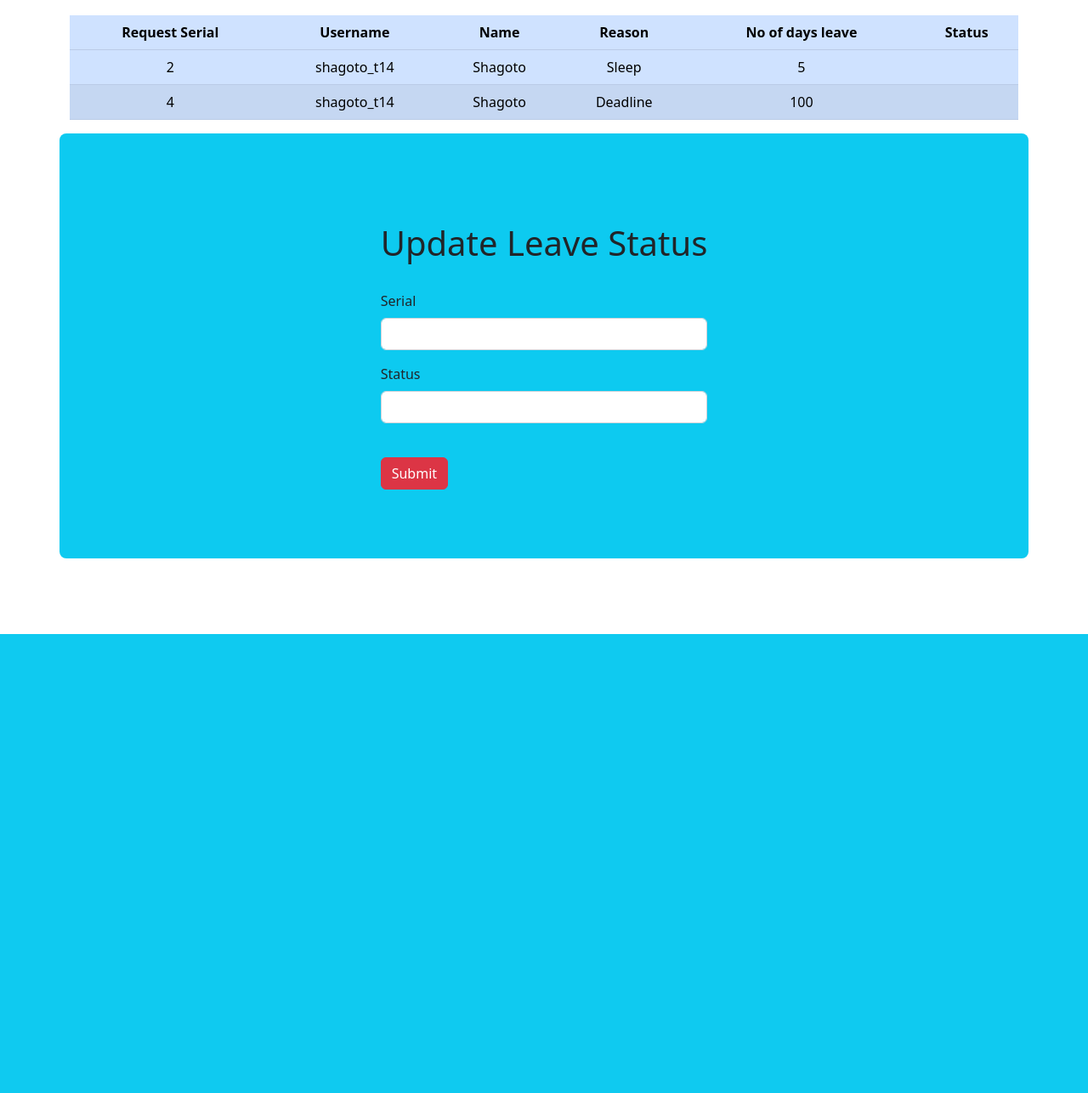
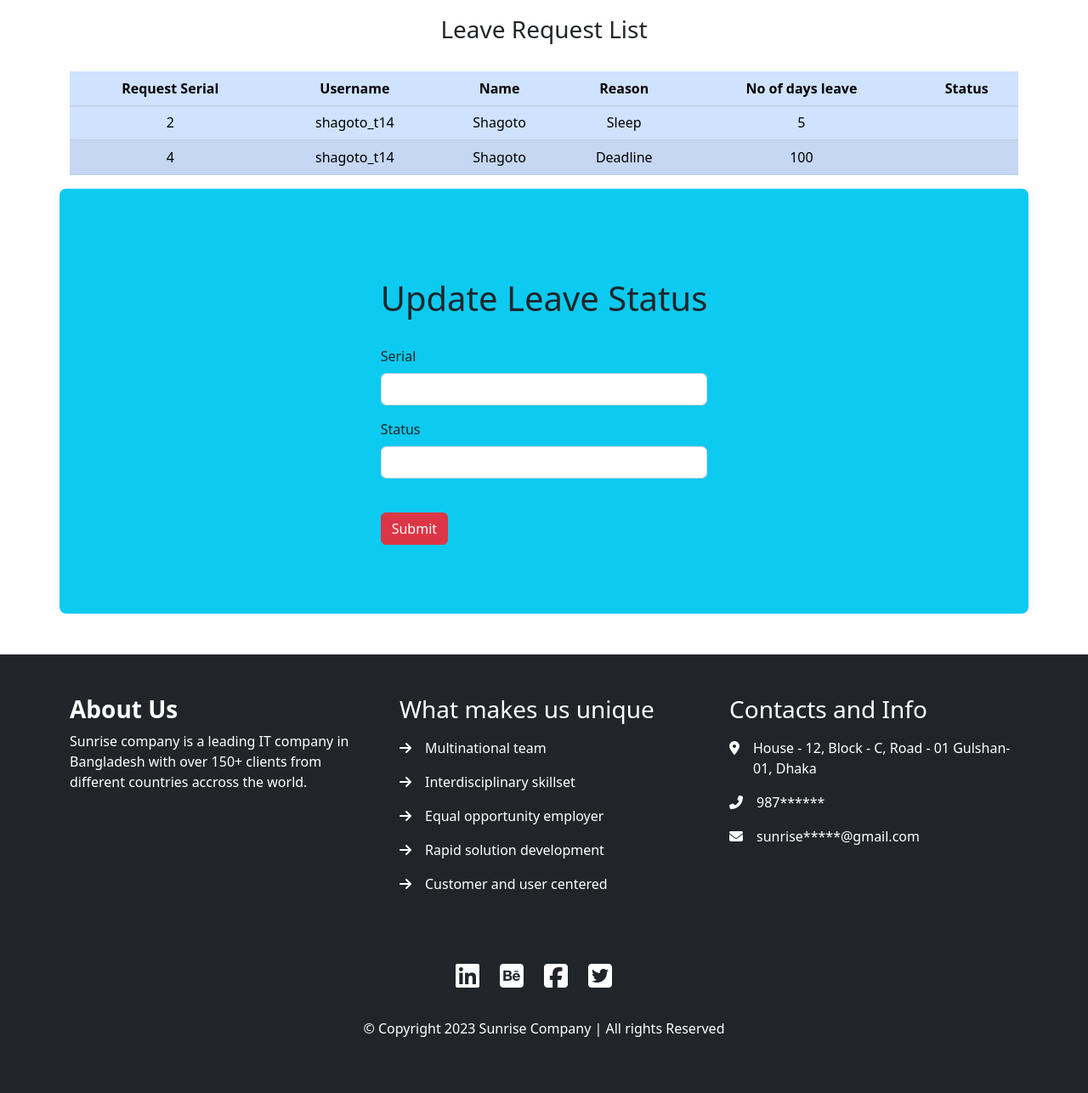
Before and after one commit to shuvo-99/470-project, a PHP site: page /admin_manage_leave.php in a window 1280 px wide. Shown: the part 54-1340 px from the top of the page at 85% size. Before the commit the page ends 800 px from the top, so only its background shows below. Run offline with PHP 8.4, Linux system fonts and the light colour scheme; data comes from the database, SQL or seed files in the repository; some libraries are stand-ins or nearby versions.

Commit message:
Add files via upload

```diff
--- a/admin_manage_leave.php
+++ b/admin_manage_leave.php
@@ -21,6 +21,9 @@
     <style>
       .func_btn{
         color: rgb(250, green, blue);
+      }
+      .link-deco {
+        text-decoration: none;
       }
     </style>
   </head>
@@ -78,6 +81,8 @@ $row=mysqli_fetch_assoc($q);
 <br>
 <section class="container">
   <div>
+    <h3 class="text-center">Leave Request List</h3>
+    <br>
     <table class="table table-striped table-primary " >
         <thead>
 
@@ -191,5 +196,173 @@ if(isset($_POST['submit'])){
 
 }
 ?>
+  <br>
+  <br>
+  <footer>
+    <section class="bg-dark">
+      <div class="container my-5">
+        <div class="row gx-5 gy-5">
+          <!-- About me -->
+
+          <div class="col-lg-4">
+            <!-- <div class="p-3 rounded-3 shadow-lg text-center h mb-5">
+              Experience
+            </div> -->
+            <h3 class="fw-bold text-white">About Us</h3>
+            <p class="text-white">
+              Sunrise company is a leading IT company in Bangladesh with over 150+ clients from different countries accross the world.
+            </p>
+          </div>
+
+          <!-- Links -->
+
+          <div class="col-lg-4">
+            <h3 class="text-white">What makes us unique</h3>
+            <ul class="p-0">
+              <!-- home -->
+
+              <li class="py-2 d-flex">
+                <div>
+                  <a href="#home">
+                    <i class="fas fa-arrow-right text-white"></i>
+                  </a>
+                </div>
+                <div class="text-white ps-3">
+                  <a class="flink text-white link-deco">Multinational team</a>
+                </div>
+              </li>
+
+              <!-- About Me -->
+
+              <li class="py-2 d-flex">
+                <div>
+                  <a href="#aboutme">
+                    <i class="fas fa-arrow-right text-white"></i>
+                  </a>
+                </div>
+                <div class="text-white ps-3">
+                  <a class=" text-white link-deco">Interdisciplinary skillset</a>
+                </div>
+              </li>
+
+              <!-- Experience -->
+
+              <li class="py-2 d-flex">
+                <div>
+                  <a href="#ex">
+                    <i class="fas fa-arrow-right text-white"></i>
+                  </a>
+                </div>
+                <div class="text-white ps-3">
+                  <a  class="flink text-white link-deco">Equal opportunity employer</a>
+                </div>
+              </li>
+
+              <!-- Projects -->
+
+              <li class="py-2 d-flex">
+                <div>
+                  <a href="#project">
+                    <i class="fas fa-arrow-right text-white"></i>
+                  </a>
+                </div>
+                <div class="text-white ps-3">
+                  <a class="flink text-white link-deco">Rapid solution development</a>
+                </div>
+              </li>
+
+              <!-- Skill -->
+
+              <li class="py-2 d-flex">
+                <div>
+                  <a href="#skill">
+                    <i class="fas fa-arrow-right text-white"></i>
+                  </a>
+                </div>
+                <div class="text-white ps-3">
+                  <a class="flink text-white link-deco">Customer and user centered</a>
+                </div>
+              </li>
+            </ul>
+          </div>
+
+          <!-- Conatacts and Info -->
+
+          <div class="col-lg-4">
+            <h3 class="text-white">Contacts and Info</h3>
+            <ul class="p-0">
+              <!-- House -->
+
+              <li class="py-2 d-flex">
+                <div>
+                  <i class="fas fa-map-marker-alt text-white"></i>
+                </div>
+                <div class="text-white ps-3">
+                  House - 12, Block - C, Road - 01 Gulshan-01, Dhaka
+                </div>
+              </li>
+
+              <!-- phone -->
+
+              <li class="py-2 d-flex">
+                <div>
+                  <i class="fas fa-phone-alt text-white"></i>
+                </div>
+                <div class="text-white ps-3">987******</div>
+              </li>
+
+              <!-- gmail -->
+
+              <li class="py-2 d-flex">
+                <div>
+                  <i class="fas fa-envelope text-white"></i>
+                </div>
+                <div class="text-white ps-3">sunrise*****@gmail.com</div>
+              </li>
+            </ul>
+          </div>
+        </div>
+      </div>
+
+      <!-- social Links -->
+
+      <div class="container mt-5 pb-5">
+        <ul class="d-flex justify-content-center align-items-center m-0 p-0">
+
+          <li class="py-2 pe-4 d-flex">
+            <a
+              target="_blank"
+              href=""
+            >
+              <i class="fab fa-linkedin text-white fa-2x"></i>
+            </a>
+          </li>
+          <li class="py-2 pe-4 d-flex">
+            <a target="_blank" href="">
+              <i class="fab fa-behance-square text-white fa-2x"></i>
+            </a>
+          </li>
+          <li class="py-2 pe-4 d-flex">
+            <a
+              target="_blank"
+              href=""
+            >
+              <i class="fab fa-facebook-square text-white fa-2x"></i>
+            </a>
+          </li>
+          <li class="py-2 pe-4 d-flex">
+            <a target="_blank" href="">
+              <i class="fab fa-twitter-square text-white fa-2x"></i>
+            </a>
+          </li>
+        </ul>
+        <br />
+        <p class="text-white text-center">
+          © Copyright 2023 Sunrise Company | All rights Reserved
+        </p>
+      </div>
+    </section>
+  </footer>
+    <script src="https://cdn.jsdelivr.net/npm/bootstrap@5.2.3/dist/js/bootstrap.bundle.min.js" integrity="sha384-kenU1KFdBIe4zVF0s0G1M5b4hcpxyD9F7jL+jjXkk+Q2h455rYXK/7HAuoJl+0I4" crossorigin="anonymous"></script>
   </body>
 </html>
```
